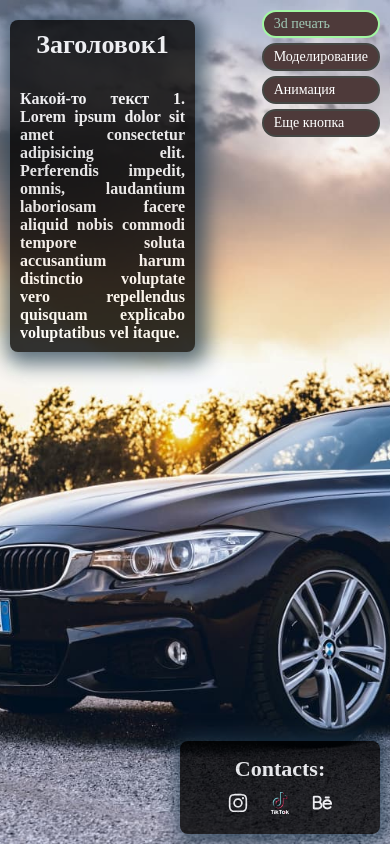
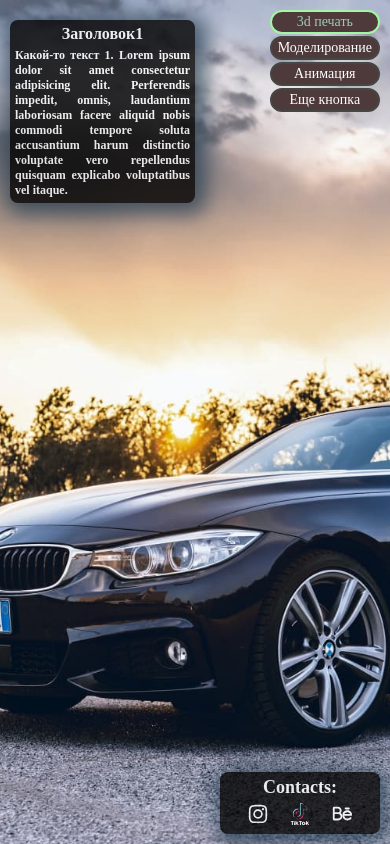
Before and after one commit to IvanZubrei/website, a plain HTML site: page index.html in a window 390 px wide. Drawn offline with Linux system fonts and the light colour scheme.

Commit message:
Update style.css

```diff
--- a/css/style.css
+++ b/css/style.css
@@ -64,6 +64,7 @@ a{
   padding: 20px;
 }
 .btn{
+  text-align: center;
   padding: 8px 18px;
   border: 2px solid rgb(68, 71, 68);
   background-color: rgb(78, 58, 58);
@@ -105,12 +106,6 @@ a{
   display: flex;
   align-items: center;
   gap: 20px;
-}
-.contact__link{
-  display: flex;
-  align-items: center;
-  gap: 14px;
-  padding-bottom: 15px;
 }
 .contact__link:hover .contact__icon path{
   fill: green;
@@ -185,6 +180,7 @@ a{
   }
   .btn__container{
     flex-direction: column;
+    gap: 2px;
   }
   .contacts__container{
     width: 200px;
@@ -201,11 +197,35 @@ a{
     padding-bottom: 10px;
   }
 }
-@media (max-width: 360px) {
+@media (max-width: 540px) {
+  .text__container {
+    padding: 5px;
+  }
   .title{
-    font-size: 22px;
+    font-size: 16px;
   }
   .text{
     font-size: 12px;
+    padding-top: 5px;
+  }
+  .btn {
+    padding: 2px 6px;
+
+  }
+  .contacts__container{
+    width: 160px;
+  }
+  .contact__title{
+    font-size: 18px;
+    padding-top: 0px;
+    padding-bottom: 5px;
   }
 }
+@media (max-width: 360px) {
+  .title{
+    font-size: 16px;
+  }
+  .contact__title{
+    font-size: 16px;
+  }
+}
```
